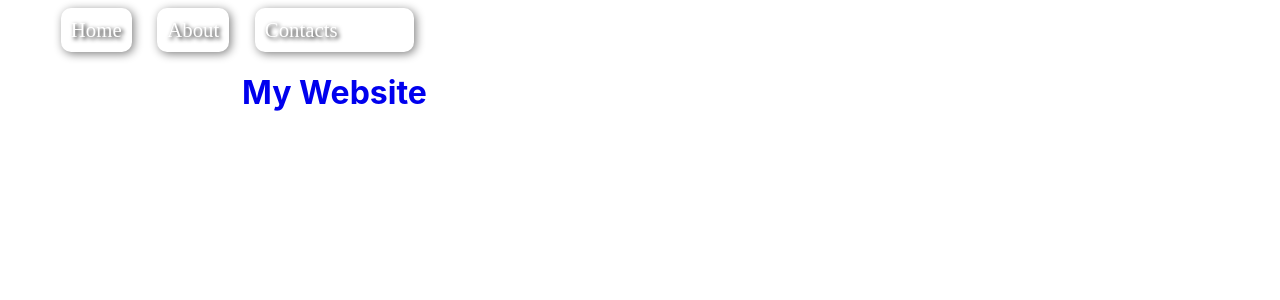
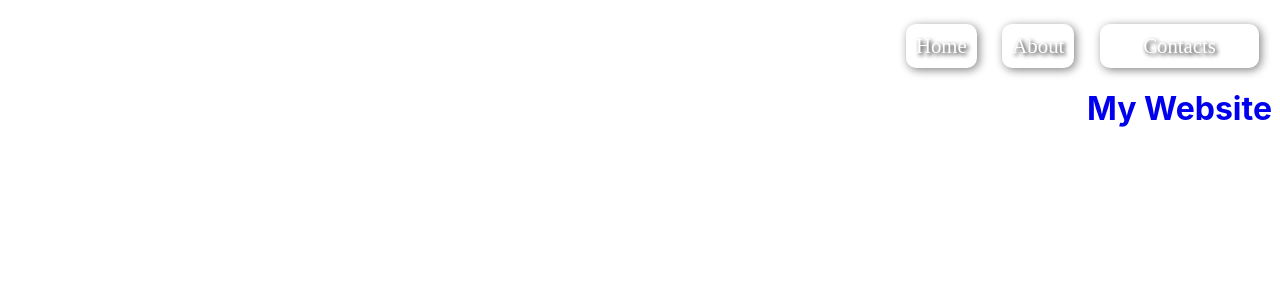
Before and after one commit to OlenaKut/react-router-styles, a React (Create React App) app: page / in a window 1280 px wide. Shown: the top 300 px of the page. Built offline with nearby package versions, Linux system fonts and the light colour scheme.

Commit message:
1 file modified

```diff
--- a/src/pages/Layout.js
+++ b/src/pages/Layout.js
@@ -3,13 +3,17 @@ import { Outlet, NavLink } from 'react-router-dom';
 import styled from 'styled-components';
 const NavUnlisted = styled.ul`
 
+
   display: flex;
+  float: right;
+
 
   a {
     text-decoration: none;
   }
 
   li {
+  text-align: center;
   color: green;
   margin: 0 0.8rem;
   font-size: 1.3rem;
@@ -23,10 +27,6 @@ const NavUnlisted = styled.ul`
   padding: 10px;
   }
 
-  .current {
-    li {
-      border-bottom: 2px solid black;
-    }
  }
 `;
 
@@ -34,7 +34,9 @@ function Layout() {
   return (
     <NavUnlisted>
       <NavLink to="/" activeClassName="current" exact>
-        <li>Home</li>
+        <li>
+          <span>Home</span>
+        </li>
       </NavLink>
       <NavLink to="/about" activeClassName="current" exact>
         <li>About</li>
```
Lines whose indentation alone changed are shown as unchanged.
